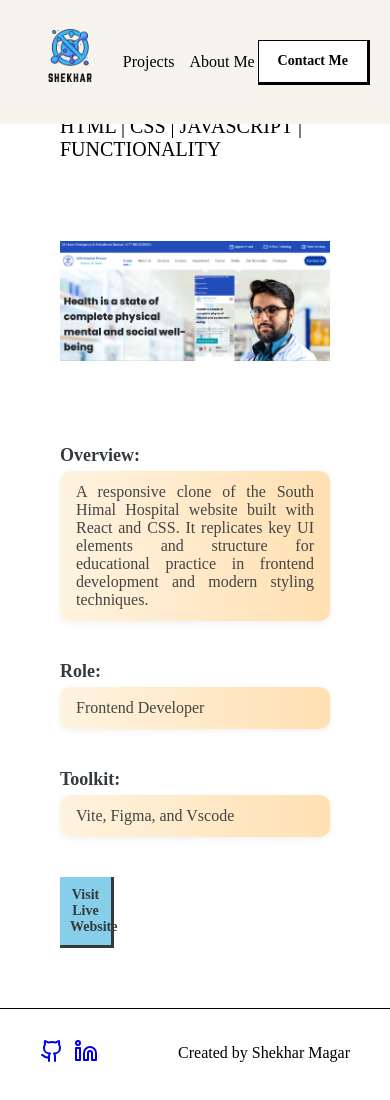
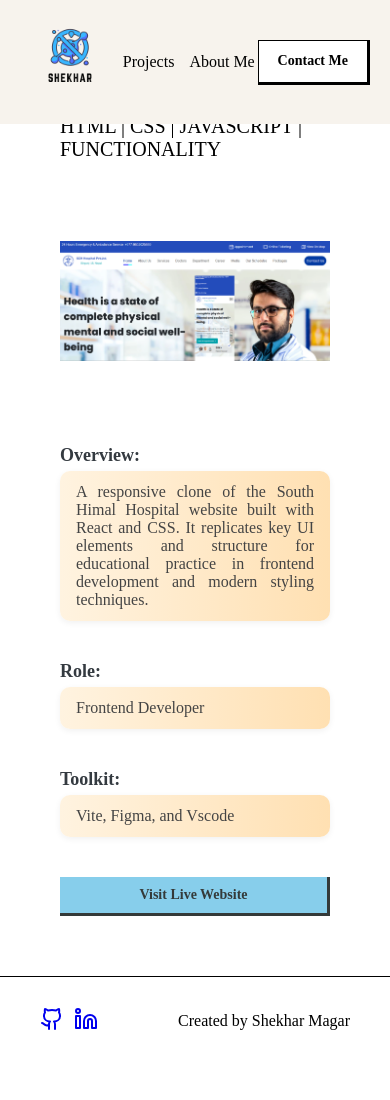
Before and after one commit to Sushey01/Shekhar, a React (Vite) app: page /tangerine in a window 390 px wide. Shown: the top 1100 px of the page. After the commit the page ends 1075 px from the top, so only its background shows below. Built offline with nearby package versions, Linux system fonts and the light colour scheme.

Commit message:
lets-see

```diff
--- a/package.json
+++ b/package.json
@@ -4,7 +4,7 @@
   "version": "0.0.0",
   "type": "module",
   "scripts": {
-    "dev": "vite",
+    "dev": "vite --host",
     "build": "vite build",
     "lint": "eslint .",
     "preview": "vite preview"
@@ -27,4 +27,6 @@
     "globals": "^16.0.0",
     "vite": "^6.3.5"
   }
+
+
 }
--- a/src/components/Tangerine.css
+++ b/src/components/Tangerine.css
@@ -133,3 +133,14 @@
     transform: translateY(0);
   }
 }
+
+
+@media (max-width:645px){
+  .tangerine-showcase-button{
+    width: 100%;
+  }
+
+  .tangerine-showcase-button:hover{
+    background-color: none;
+  }
+}
```
Also changed, not shown: 1 other file (tests, documents, lock files or other folders).
